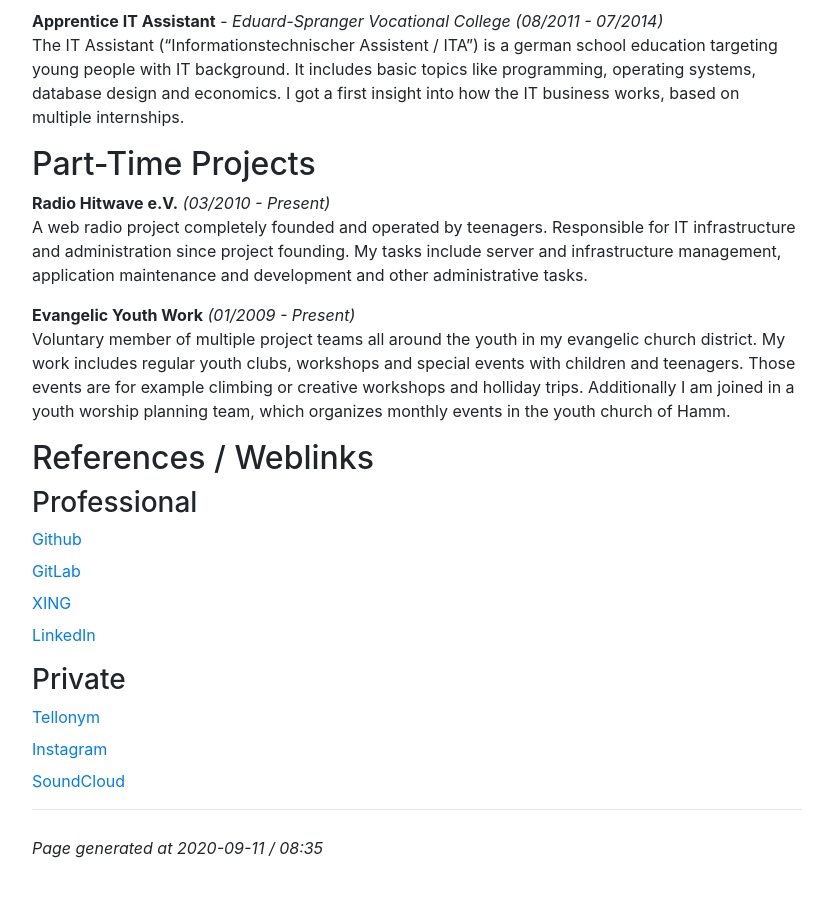
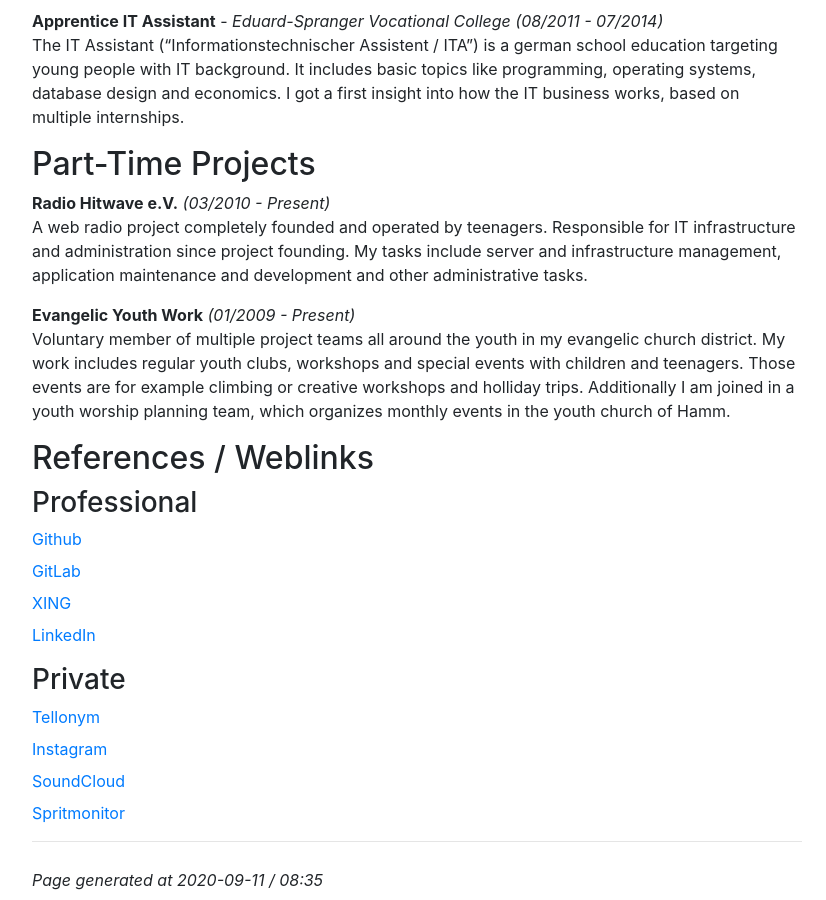
Before and after one commit to janxb/janxb.github.io, a Jekyll site: the page built from _pages/index.md, in a window 1280 px wide and 900 px high, scrolled down 1220 px. Shown: the whole window, without its empty margins (223-1049 px from the left). Built offline with Jekyll 4.4.1, drawn with Linux system fonts in a browser that asks for light colours; comment, search, counter and statistics services are not loaded; before the commit the page ends 2088 px from its top, so only the background shows below that.

Commit message:
Update index.md

```diff
--- a/_pages/index.md
+++ b/_pages/index.md
@@ -61,3 +61,4 @@ Voluntary member of multiple project teams all around the youth in my evangelic
 - [Tellonym](https://tellonym.me/janbrodda)
 - [Instagram](https://www.instagram.com/janbrodda)
 - [SoundCloud](https://soundcloud.com/janbrodda)
+- [Spritmonitor](https://www.spritmonitor.de/en/detail/1094058.html)
```
